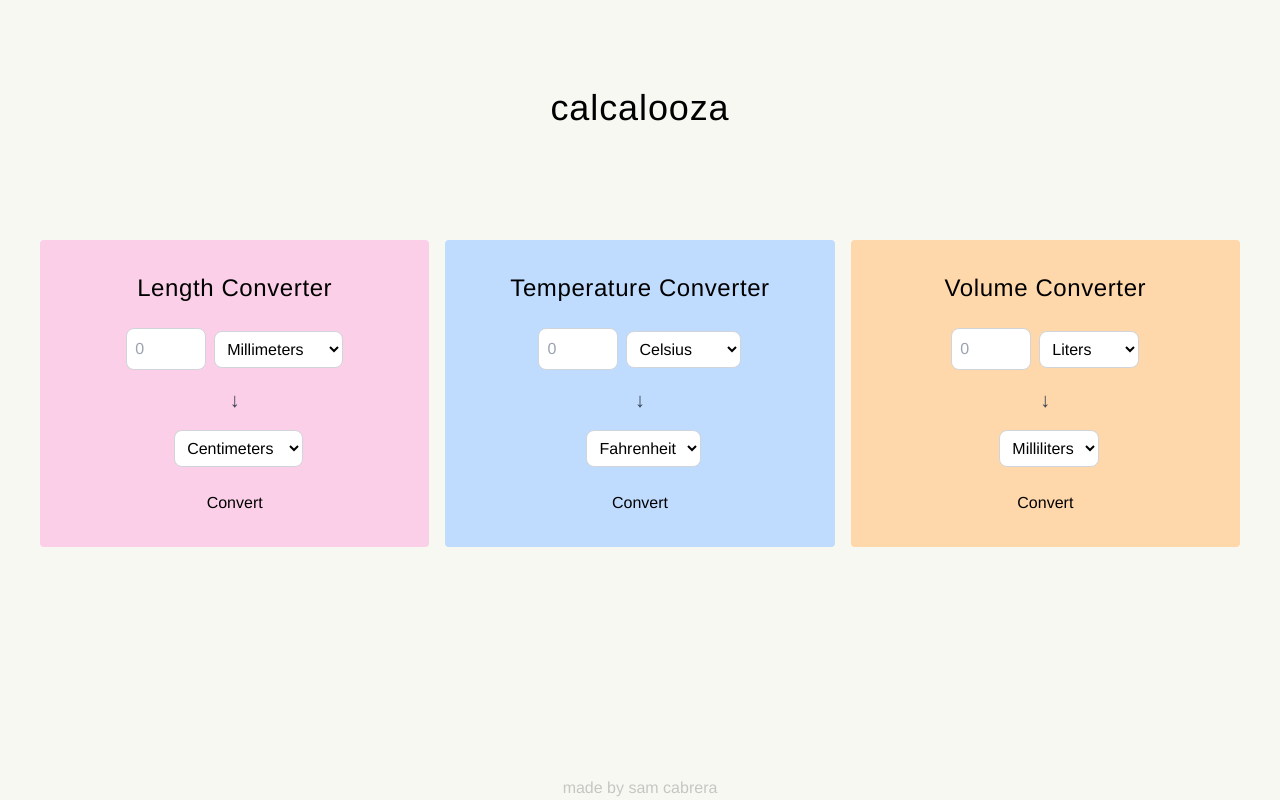
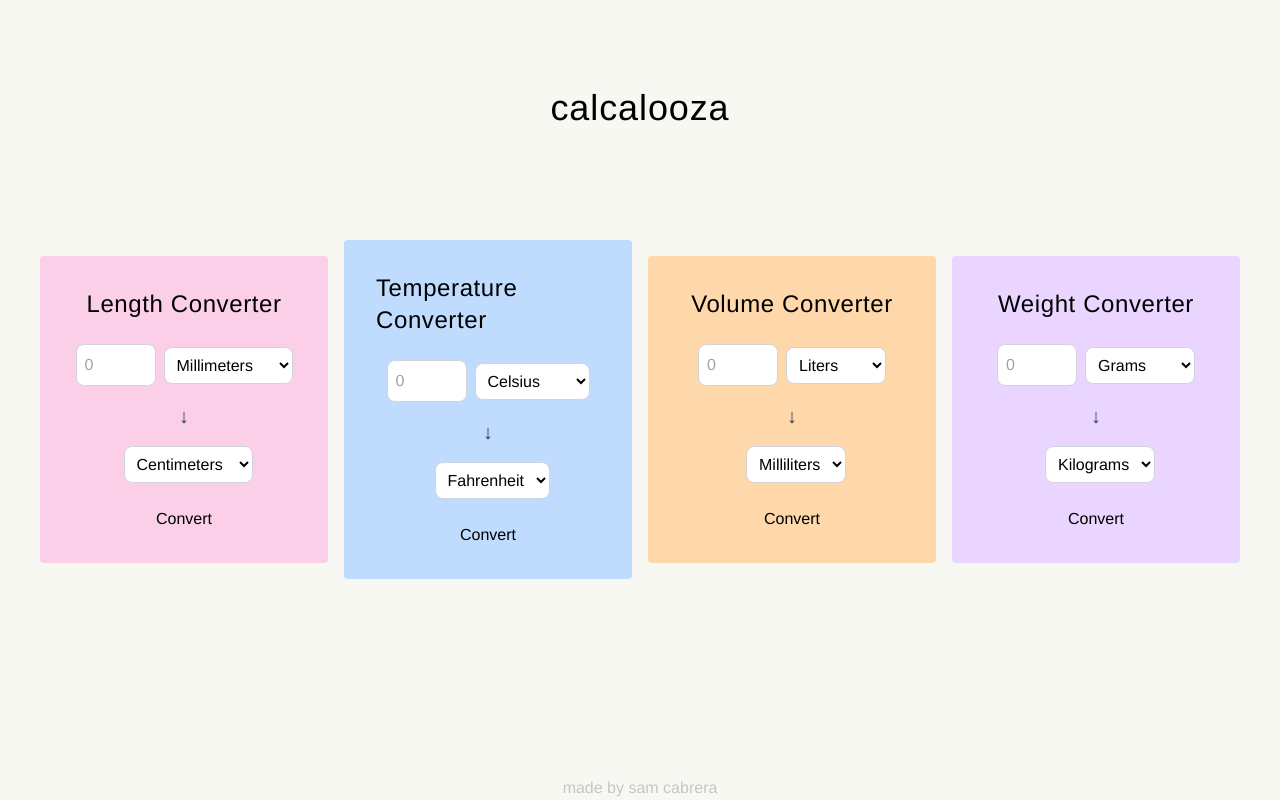
Before and after one commit to samanthacabrera/conversion-calculator, a React (Vite) app: page / in a window 1280 px wide. Built offline with nearby package versions, Linux system fonts and the light colour scheme.

Commit message:
added basic weight converter

```diff
--- a/src/App.jsx
+++ b/src/App.jsx
@@ -1,13 +1,13 @@
 import React from 'react';
 import Header from './Header';
-import ConverterCircle from './ConverterCircle';
+import ConverterList from './ConverterList';
 
 const App = () => {
   return (
     <div className="flex flex-col items-center min-h-screen">
       <Header />
 
-      <ConverterCircle/>
+      <ConverterList/>
 
       <a href="https://github.com/samanthacabrera" target="_blank" rel="noopener noreferrer" className="relative lg:absolute bottom-0 opacity-20 mt-8">
         made by <span className="hover:underline hover:italic">sam cabrera</span>
--- a/src/Converter.jsx
+++ b/src/Converter.jsx
@@ -11,6 +11,7 @@ const Converter = ({ conversionType }) => {
         length: 'bg-pink-200',
         temperature: 'bg-blue-200',
         volume: 'bg-orange-200',
+        weight: 'bg-purple-200'
     };
 
     const bgColor = bgColorMapping[conversionType] || 'bg-white';
--- a/src/ConverterCircle.jsx
+++ b/src/ConverterList.jsx
@@ -5,9 +5,10 @@ const converterTypes = [
   { value: 'length', label: 'Length' },
   { value: 'temperature', label: 'Temperature' },
   { value: 'volume', label: 'Volume' },
+  { value: 'weight', label: 'Weight' },
 ];
 
-const ConverterCircle = () => {
+const ConverterList = () => {
   return (
     <div className="relative w-full flex flex-col items-center">
       {/* Mobile view */}
@@ -30,4 +31,4 @@ const ConverterCircle = () => {
   );
 };
 
-export default ConverterCircle;
+export default ConverterList;
--- a/src/conversionData.js
+++ b/src/conversionData.js
@@ -41,5 +41,12 @@ export const conversionData = {
             }
             return convertedValue;
         }
+    },
+    weight: {
+        units: {
+            grams: 1000,
+            kilograms: 1,
+        },
+        convert: (value, from, to) => value * (conversionData.weight.units[to] / conversionData.weight.units[from]),
     }
 };
```
